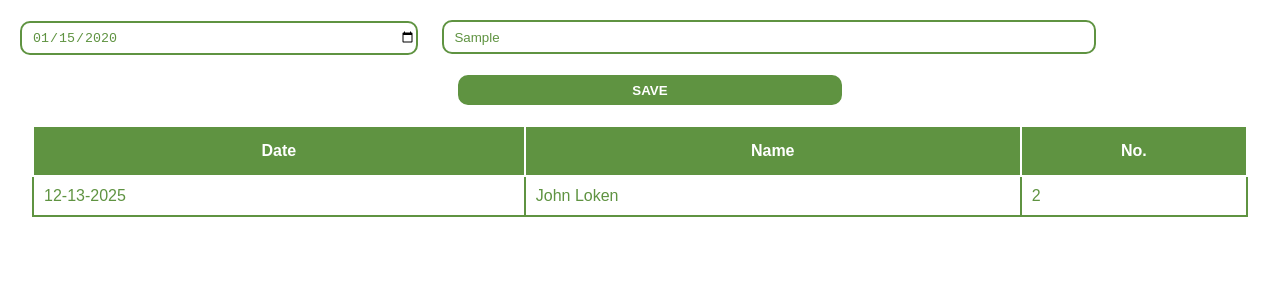
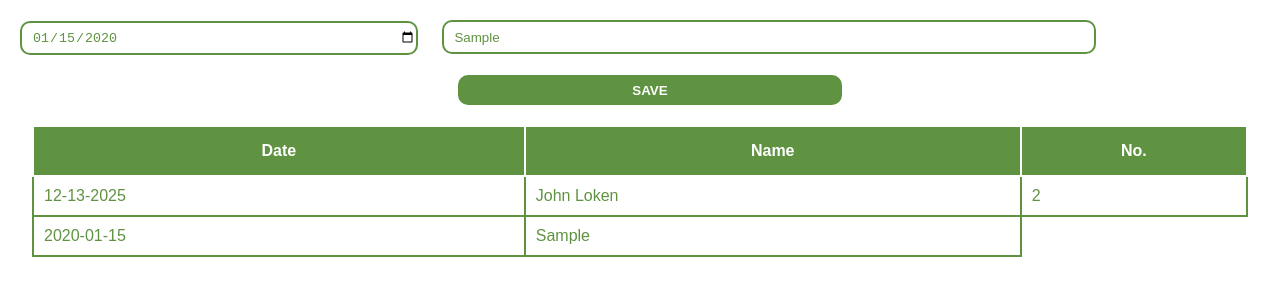
Before and after one commit to najilkilayil/absents-register, a plain HTML site: page index.html in a window 1280 px wide. Both pictures are taken after typing "2020-01-15", "Sample" into the empty fields and a click on the button "SAVE". Drawn offline with Linux system fonts and the light colour scheme.

Commit message:
Created JS file and made the button clickable

```diff
--- a/index.html
+++ b/index.html
@@ -39,6 +39,8 @@
             </tbody>
         </table>
     </div>
+
+    <script src="script.js"></script>
 </body>
 
 </html>
--- /dev/null
+++ b/script.js
@@ -0,0 +1,20 @@
+
+let dateEl = document.getElementById("date-el")
+let textEl = document.getElementById("name-el")
+let saveBtn = document.getElementById("save-btn")
+let tableEl = document.getElementById("table-el")
+
+saveBtn.addEventListener("click", function() {
+    let date = dateEl.value
+    console.log(date)
+
+    let name = textEl.value
+    console.log(name)
+
+    tableEl.innerHTML += `
+        <tr>
+            <td>${date}</td>
+            <td>${name}</td>
+        </tr>
+    `
+})
```
